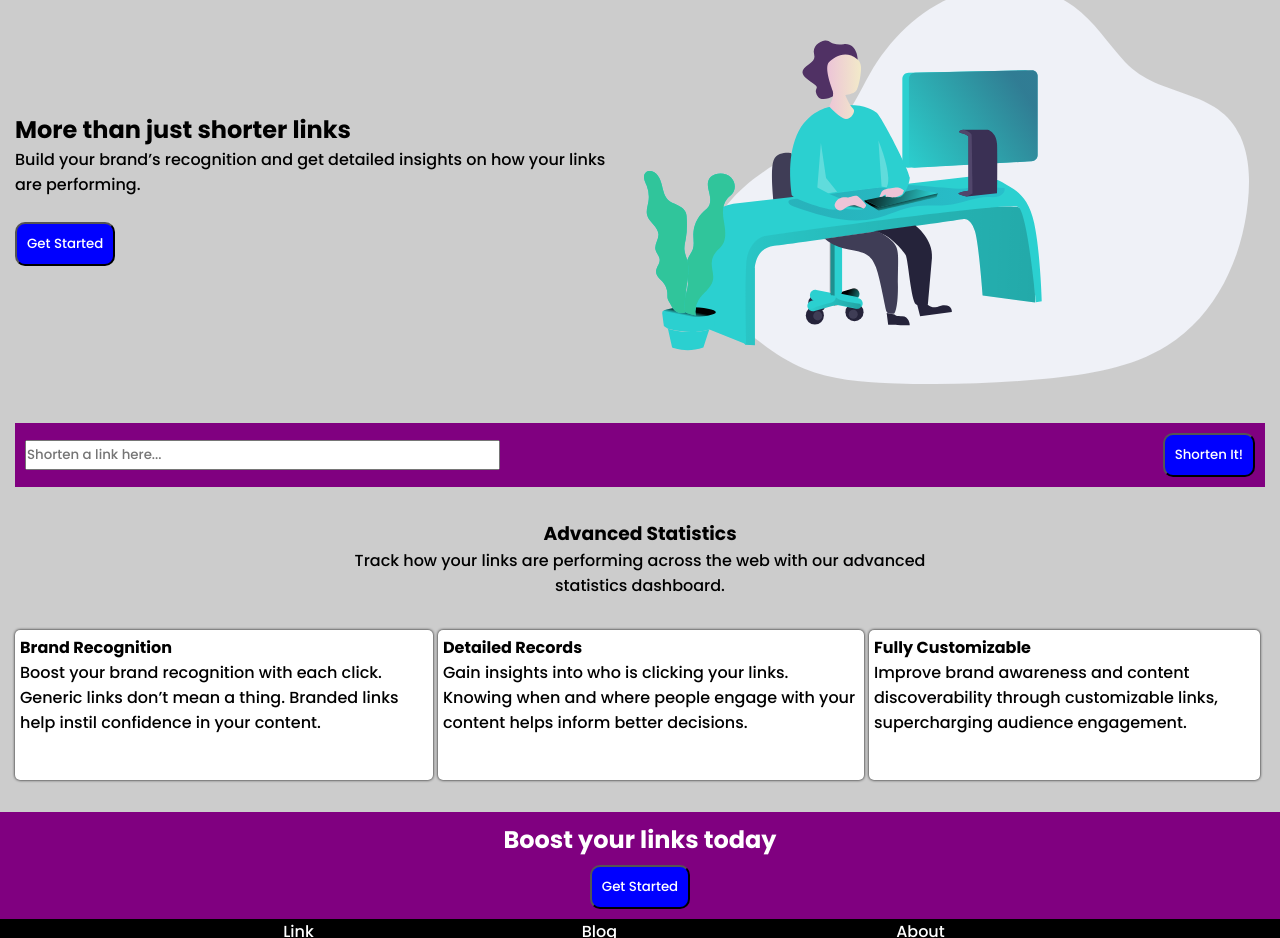
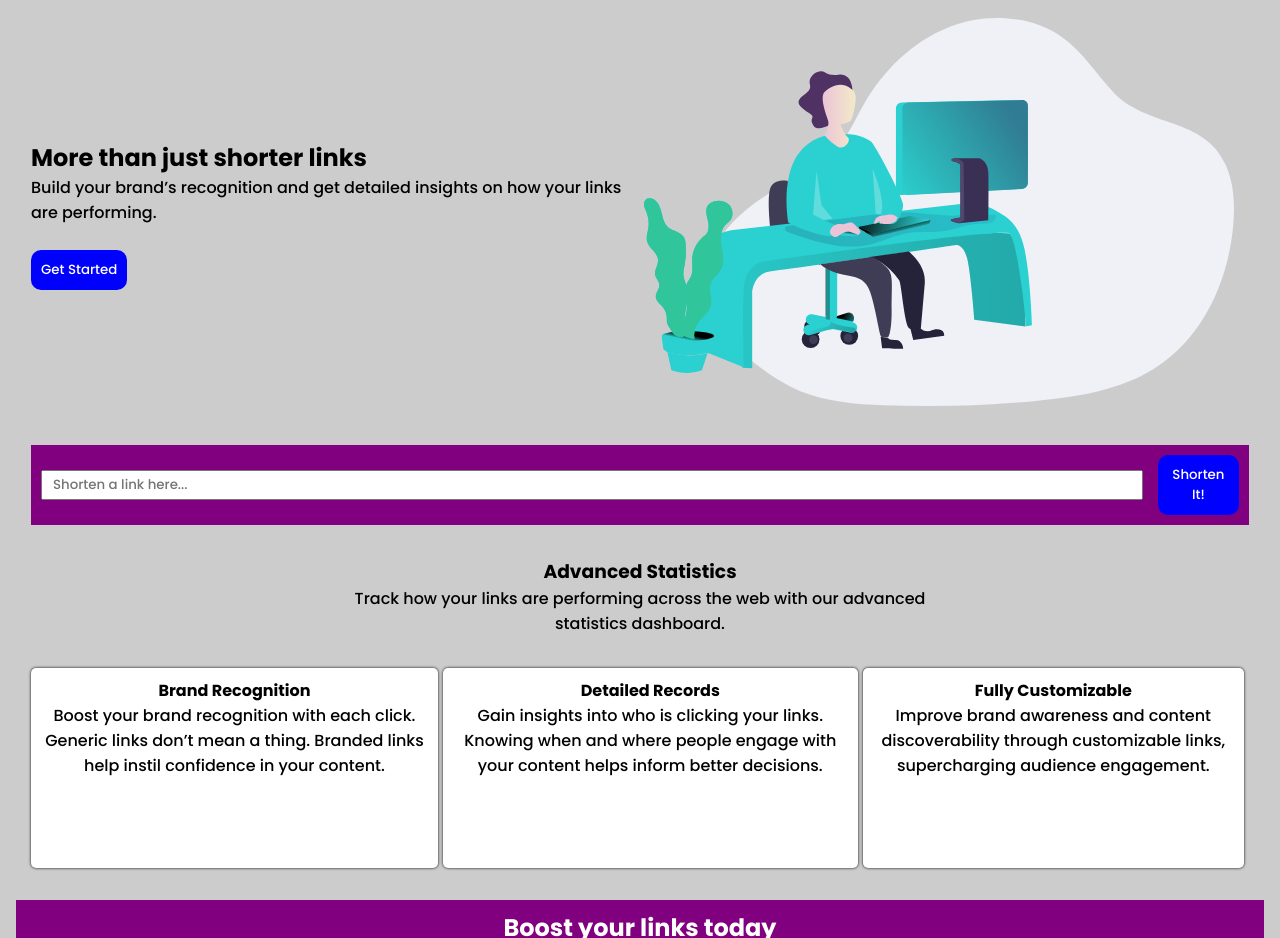
Before and after one commit to githinjisamson1/url-shortener, a plain HTML site: page index.html in a window 1280 px wide. Shown: the part 78-1016 px from the top of the page. Drawn offline with Linux system fonts and the light colour scheme.

Commit message:
Update index.css

```diff
--- a/index.css
+++ b/index.css
@@ -1,20 +1,29 @@
 @import url("https://fonts.googleapis.com/css2?family=Poppins:wght@500;700&display=swap");
 
-/* reset */
+/* reset to defaults */
 * {
   margin: 0;
   padding: 0;
   box-sizing: border-box;
   font-family: "Poppins", sans-serif;
 }
+
 body {
   background-color: #ccc;
 }
+.content {
+  padding: 16px;
+}
+
+/* styling header */
+
 header,
 ul.navlinks {
   display: flex;
   justify-content: space-between;
   align-items: center;
+}
+header {
   margin-right: 15px;
   margin-left: 15px;
 }
@@ -22,11 +31,15 @@ ul {
   list-style-type: none;
 }
 li {
-  margin-right: 10px;
+  margin-right: 15px;
 }
 a {
   text-decoration: none;
   color: white;
+  transition: all 300ms ease;
+}
+a:hover {
+  font-size: 18px;
 }
 button {
   padding: 10px;
@@ -34,16 +47,20 @@ button {
   background-color: blue;
   color: white;
   cursor: pointer;
+  border: none;
+  transition: all 300ms ease;
 }
 button:hover {
-  background: #4286f4;
-  color: red;
+  background: #fff;
+  color: blue;
 }
+
+/* styling main, top */
 .top {
   display: flex;
   justify-content: space-between;
   align-items: center;
-  margin-top: 1rem;
+  margin-top: 32px;
   margin-left: 15px;
   margin-right: 15px;
 }
@@ -52,6 +69,9 @@ img {
   margin-left: 1rem;
   margin-right: 0px;
 }
+
+/* styling main, middle */
+
 .middle {
   background-color: purple;
   padding: 10px;
@@ -60,17 +80,24 @@ img {
   display: flex;
   justify-content: space-between;
   align-items: center;
-  margin-top: 2rem;
+  margin-top: 32px;
 }
+
 input {
-  width: 475px;
+  display: inline-block;
+  width: 100%;
   height: 30px;
+  padding: 10px;
   outline: none;
+  margin-right: 15px;
 }
+
+/* styling main, bottom */
 .bottom {
   margin-top: 2rem;
 }
 .advanced {
+  /* center */
   width: 50%;
   margin-right: auto;
   margin-left: auto;
@@ -87,13 +114,15 @@ input {
   margin-right: 15px;
   margin-left: 15px;
 }
+/* TODO: check on card height */
 .card {
   background-color: white;
   box-shadow: 0px 0px 3px;
   margin-right: 5px;
-  padding: 5px;
+  padding: 10px;
+  text-align: center;
   border-radius: 5px;
-  height: 150px;
+  height: 200px;
   transition: all 300ms;
 }
 .card:hover {
@@ -101,21 +130,24 @@ input {
 }
 .boost-links {
   margin-top: 2rem;
-
   text-align: center;
   background-color: purple;
   padding: 10px;
 }
 .boost-links h1 {
   color: #fff;
-  margin-bottom: 0.5rem;
+  margin-bottom: 8px;
 }
+
+/* styling footer */
 footer {
+  padding: 16px;
   display: flex;
   justify-content: space-between;
   align-items: center;
   color: #fff;
   background-color: #000;
+  margin-bottom: 16px;
 }
 .icons {
   display: flex;
@@ -124,3 +156,6 @@ footer {
   margin-right: 5px;
   cursor: pointer;
 }
+.icons i:hover {
+  font-style: 18px;
+}
--- a/index.html
+++ b/index.html
@@ -3,8 +3,8 @@
   <head>
     <meta charset="UTF-8" />
     <meta name="viewport" content="width=device-width, initial-scale=1.0" />
-    <!-- displays site properly based on user's device -->
 
+    <!-- favicon -->
     <link
       rel="icon"
       type="image/png"
@@ -35,12 +35,13 @@
     </style>
   </head>
   <body>
+    <div class="content">
       <!-- Header Section Start-->
       <header>
         <h1>Shortly</h1>
         <ul class="navlinks">
           <li>
-          <a href="#">Features</a>
+            <a href="#advanced">Features</a>
           </li>
           <li>
             <a href="#">Pricing</a>
@@ -58,44 +59,51 @@
 
       <!-- main section start -->
       <main>
+        <!-- top start -->
         <section class="top">
           <div>
             <h1>More than just shorter links</h1>
             <p>
-            Build your brand’s recognition and get detailed insights on how your
-            links are performing.
+              Build your brand’s recognition and get detailed insights on how
+              your links are performing.
             </p>
             <br />
             <button>Get Started</button>
           </div>
           <div>
-          <img src="images/illustration-working.svg" alt="" />
+            <img
+              src="images/illustration-working.svg"
+              alt="illustration-working"
+            />
           </div>
         </section>
+        <!-- top end -->
 
+        <!-- middle start -->
         <section class="middle">
+          <input type="url" placeholder="Shorten a link here..." autofocus />
+
           <div>
-          <input type="url" placeholder="Shorten a link here..." />
-        </div>
-        <div>
-          <button>Shorten It!</button>
+            <button type="submit">Shorten It!</button>
           </div>
         </section>
+        <!-- middle end -->
 
+        <!-- bottom start -->
         <section class="bottom">
-        <div class="advanced">
+          <div class="advanced" id="advanced">
             <h3>Advanced Statistics</h3>
             <p>
-            Track how your links are performing across the web with our advanced
-            statistics dashboard.
+              Track how your links are performing across the web with our
+              advanced statistics dashboard.
             </p>
           </div>
           <div class="cards">
             <div class="card">
               <h4>Brand Recognition</h4>
               <p>
-              Boost your brand recognition with each click. Generic links don’t
-              mean a thing. Branded links help instil confidence in your
+                Boost your brand recognition with each click. Generic links
+                don’t mean a thing. Branded links help instil confidence in your
                 content.
               </p>
             </div>
@@ -120,6 +128,7 @@
             <button>Get Started</button>
           </div>
         </section>
+        <!-- bottom end -->
       </main>
       <!-- main section end -->
 
@@ -154,7 +163,8 @@
         Challenge by
         <a href="https://www.frontendmentor.io?ref=challenge" target="_blank"
           >Frontend Mentor</a
-      >. Coded by <a href="#">Your Name Here</a>.
+        >. Coded by <a href="#">Spartans Group 3</a>.
+      </div>
     </div>
   </body>
 </html>
```
Lines whose indentation alone changed are shown as unchanged.
